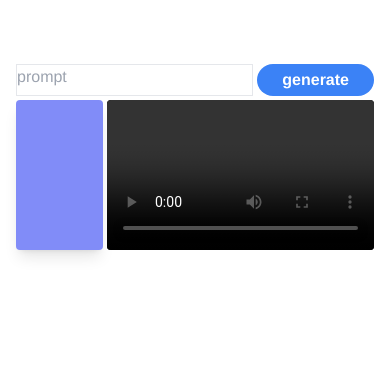
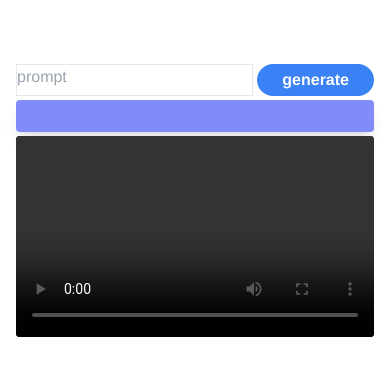
Before and after one commit to kakeru13468/A02_AI_Video_Generation, a Vue app in the folder Web/: page / in a window 390 px wide. Shown: the top 376 px of the page. Built offline with nearby package versions, Linux system fonts and the light colour scheme.

Commit message:
add adjust for small screen

```diff
--- a/Web/src/App.vue
+++ b/Web/src/App.vue
@@ -4,8 +4,8 @@
       <textarea class="h-8 border col-span-8 md:col-span-10 max-h-24 resize-none area-lg"  placeholder="prompt"></textarea>
       <button type="button" class="bg-blue-500 hover:bg-blue-700 text-white font-bold px-2 col-span-4 md:col-span-2 rounded-full ">generate</button>
       <!--<div class="p-2 col-span-3 h-full bg-indigo-400"></div>-->
-      <div class="col-span-3 h-full bg-indigo-400 max-w-sm rounded overflow-hidden shadow-lg"></div>
-      <video class="w-full col-span-9 rounded aspect-video bg-black" controls></video>
+      <div class="md:col-span-3 col-span-full w-full p-4 h-full bg-indigo-400 rounded overflow-hidden shadow-lg"></div>
+      <video class="w-full col-span-full md:col-span-9 rounded aspect-video bg-black" controls></video>
     </div>
   </div>
 </template>
```
